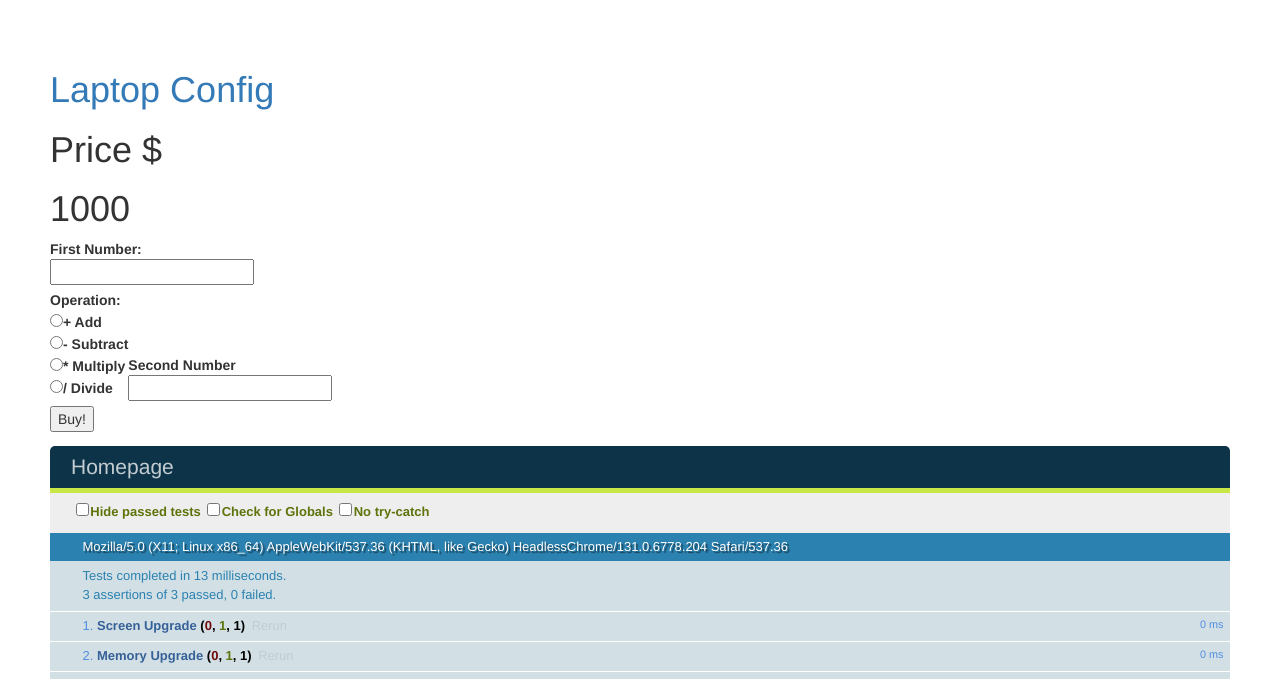
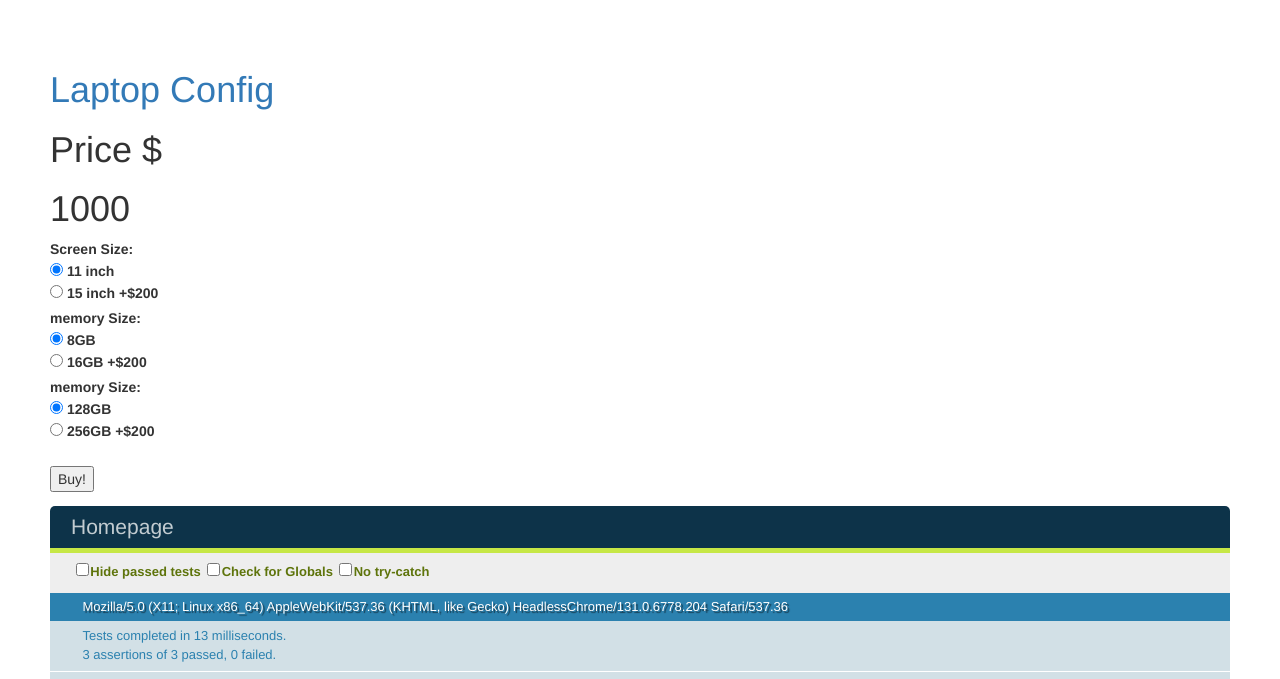
Before and after one commit to SteveBirkner/fin217, a Node server app: page / in a window 1280 px wide. Shown: the top 679 px of the page. Run offline with Node 20, Linux system fonts and the light colour scheme; some libraries are stand-ins or nearby versions.

Commit message:
Answer to number 1 working laptop page

```diff
--- a/public/scripts/main.js
+++ b/public/scripts/main.js
@@ -48,3 +48,40 @@ function memoryUp(laptop) {
     };
 
 }
+
+//jquery for updating the price
+$(document).ready(function() {
+   $('input[name="ss"]').on('change', function(){
+        if ($(this).val()=='0') {
+            var cPrice = parseInt(document.getElementById("price").innerHTML);
+            cPrice = cPrice - 200;
+            $("#price").text(cPrice);
+        } else  {
+           var cPrice = parseInt(document.getElementById("price").innerHTML);
+            cPrice = cPrice + 200;
+            $("#price").text(cPrice);
+        }
+    });
+   $('input[name="ms"]').on('change', function(){
+        if ($(this).val()=='0') {
+            var cPrice = parseInt(document.getElementById("price").innerHTML);
+            cPrice = cPrice - 200;
+            $("#price").text(cPrice);
+        } else  {
+           var cPrice = parseInt(document.getElementById("price").innerHTML);
+            cPrice = cPrice + 200;
+            $("#price").text(cPrice);
+        }
+    });
+   $('input[name="ds"]').on('change', function(){
+        if ($(this).val()=='0') {
+            var cPrice = parseInt(document.getElementById("price").innerHTML);
+            cPrice = cPrice - 200;
+            $("#price").text(cPrice);
+        } else  {
+           var cPrice = parseInt(document.getElementById("price").innerHTML);
+            cPrice = cPrice + 200;
+            $("#price").text(cPrice);
+        }
+    });
+});
--- a/views/index.jade
+++ b/views/index.jade
@@ -7,27 +7,30 @@ block content
 	h1#price 1000
 	div
 		form(id='lapForm', action='/buy', method='post')
-			label(for='num1') First Number:
+			label.asd(for='ss') Screen Size:
 				br
-				input(id='num1', type='number', value='', name='num1')
+				input.sub(type="radio", name="ss", value="0", checked)
+				|  11 inch
+				br
+				input(type="radio", name="ss", value="1", checked=ss=="1")
+				|  15 inch +$200
 			br
-			label(for='op') Operation:
+			label(for='ms') memory Size:
 				br
-				input(type="radio", name="op", value="+", checked=op=="+")
-				| + Add
+				input(type="radio", name="ms", value="0", checked)
+				|  8GB
 				br
-				input(type="radio", name="op", value="-", checked=op=="-")
-				| - Subtract
+				input(type="radio", name="ms", value="1", checked=ms=="1")
+				|  16GB +$200
+			br
+			label(for='ds') memory Size:
 				br
-				input(type="radio", name="op", value="*", checked=op=="*")
-				| * Multiply
+				input.sub(type="radio", name="ds", value="0", checked)
+				|  128GB
 				br
-				input(type="radio", name="op", value="/", checked=op=="/")
-				| / Divide
-				br
-			label(for='num2') Second Number
-				br
-				input(id='num2', type='number', value='', name='num2')
+				input.add(type="radio", name="ds", value="1", checked=ds=="1")
+				|  256GB +$200
+			br
 			br
 			input(type='submit',value='Buy!')
 	div#qunit
```
